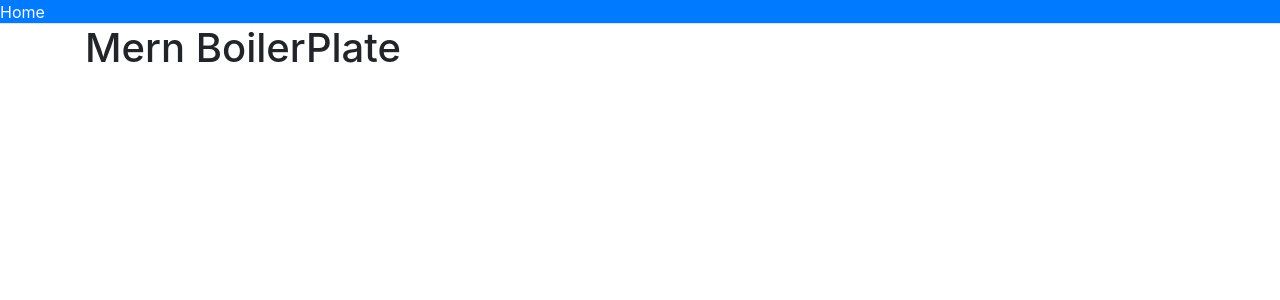
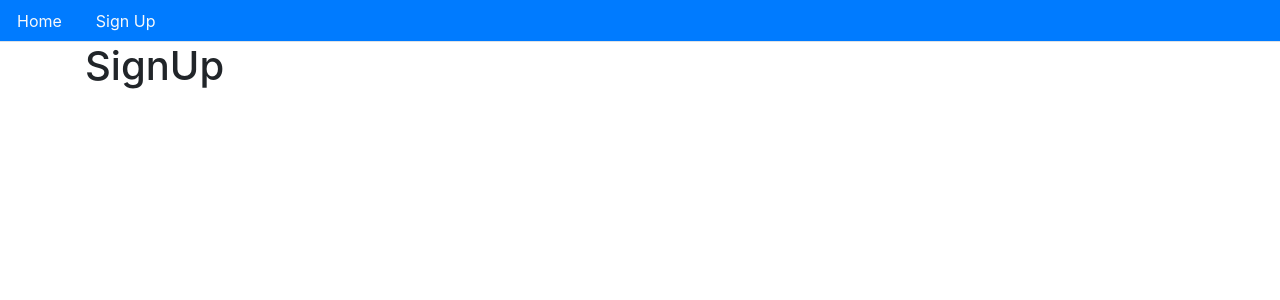
Before and after one commit to yves0409/MERN_BoilerPlate, a React (Create React App) app in the folder frontend/: page /signup in a window 1280 px wide. Shown: the top 300 px of the page. Built offline with nearby package versions, Linux system fonts and the light colour scheme.

Commit message:
Setting up the Sign up page

```diff
--- a/frontend/package.json
+++ b/frontend/package.json
@@ -7,6 +7,7 @@
     "@testing-library/jest-dom": "^5.11.6",
     "@testing-library/react": "^11.1.2",
     "@testing-library/user-event": "^12.2.2",
+    "axios": "^0.21.0",
     "body-parser": "^1.19.0",
     "cors": "^2.8.5",
     "dotenv": "^8.2.0",
@@ -20,6 +21,7 @@
     "react-dom": "^17.0.1",
     "react-router-dom": "^5.2.0",
     "react-scripts": "4.0.0",
+    "react-toastify": "^6.1.0",
     "web-vitals": "^0.2.4"
   },
   "scripts": {
--- a/frontend/src/Routes.js
+++ b/frontend/src/Routes.js
@@ -1,12 +1,14 @@
 import React from 'react'
 import {BrowserRouter,Switch,Route} from 'react-router-dom'
 import  App from './App'
+import Signup from './auth/Signup'
 
 const Routes = () => {
     return (
         <BrowserRouter>
             <Switch>
-                <Route path="/" component={App}/>
+                <Route path="/" exact component={App}/>
+                <Route path="/signup" component={Signup}/>
             </Switch>
         </BrowserRouter>
     )
--- /dev/null
+++ b/frontend/src/auth/Signup.js
@@ -0,0 +1,17 @@
+import React,{useState} from 'react'
+import {Link,Redirect} from 'react-router-dom'
+import axios from 'axios'
+import Layout from '../core/Layout'
+import {ToastContainer,toast} from 'react-toastify'
+import 'react-toastify/dist/ReactToastify.min.css'
+
+const Signup = () => {
+    return (
+        <Layout>
+            <ToastContainer/>
+             <h1>SignUp</h1>
+        </Layout>
+    )
+}
+
+export default Signup
--- a/frontend/src/core/Layout.js
+++ b/frontend/src/core/Layout.js
@@ -5,8 +5,15 @@
     const nav =()=> (
       <ul className="nav nav-tabs bg-primary">
           <li className="nav-item">
-              <Link to="/" className="text-light">Home</Link>
+              <Link to="/" className="text-light nav-link">Home</Link>
           </li>
+
+          <li className="nav-item">
+              <Link to="/signup" className="text-light nav-link">Sign Up</Link>
+
+          </li>
+
+
       </ul>
     )
 
```
Also changed, not shown: 1 other file (tests, documents, lock files or other folders).
